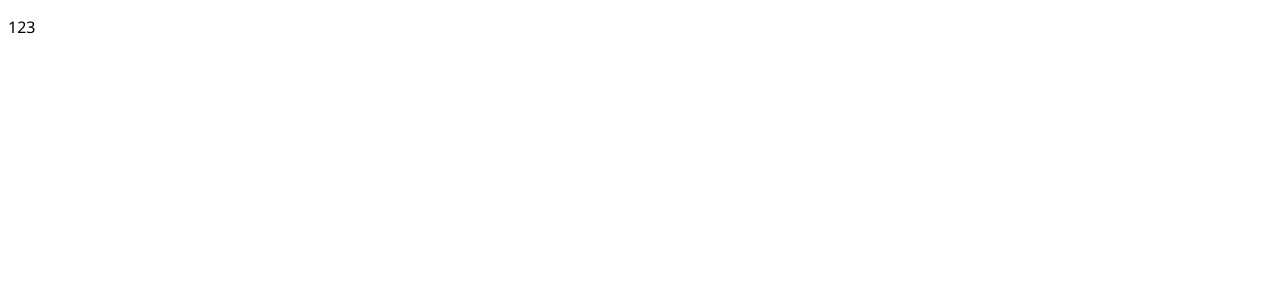
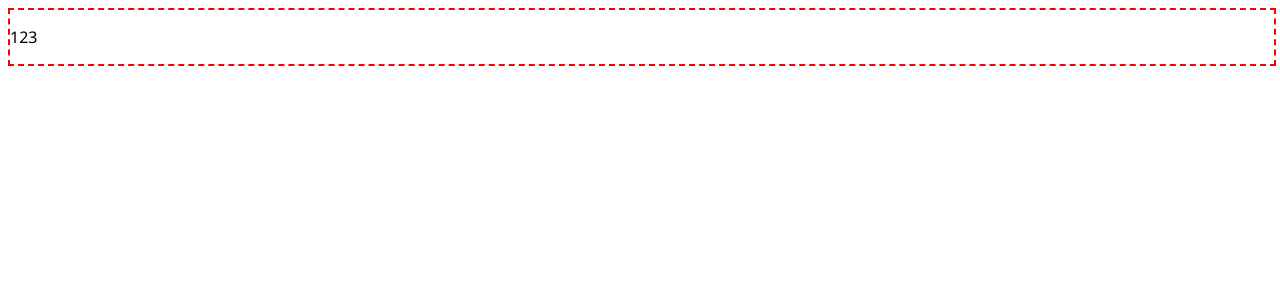
Before and after one commit to HyperboreaHQ/hyperbloomui, a Vue app: page / in a window 1280 px wide. Shown: the top 300 px of the page. Built offline with nearby package versions, Linux system fonts and the light colour scheme.

Commit message:
feat: initial themes support

```diff
--- /dev/null
+++ b/global.d.ts
@@ -0,0 +1,3 @@
+declare module '*.scss';
+declare module '*.sass';
+declare module '*.css';
--- a/package.json
+++ b/package.json
@@ -17,6 +17,7 @@
     },
     "devDependencies": {
         "@vitejs/plugin-vue": "^5.1.1",
+        "sass": "^1.77.8",
         "typescript": "^5.5.3",
         "vite": "^5.3.5",
         "vue-tsc": "^2.0.29"
--- a/src/layouts/App.vue
+++ b/src/layouts/App.vue
@@ -1,26 +1,30 @@
-<script setup>
+<script async setup>
     import { defineProps } from 'vue';
     import state from '../state';
+    import { loadTheme } from '../themes/index';
 
     const props = defineProps({
         theme: String | undefined
     });
+
+    loadTheme(props.theme)
+        .then((name) => state.hyperbloomui.theme = name)
+        .catch((err) => console.error(`Failed to load theme ${props.theme}: ${err}`));
 </script>
 
-<style lang="css">
-    .hyperbloomui--app {
-        width: 100%;
-        height: 100%;
-        margin: 0;
-        padding: 0;
+<style lang="sass">
+    .hyperbloomui--app
+        width: 100%
+        height: 100%
+        margin: 0
+        padding: 0
 
-        font-family: 'Segoe UI', Tahoma, Geneva, Verdana, sans-serif;
-        font-size: 16px;
-    }
+        font-family: 'Segoe UI', Tahoma, Geneva, Verdana, sans-serif
+        font-size: 16px
 </style>
 
 <template>
-    <div class="hyperbloomui--app {{ props.theme ?? ''  }}">
+    <div :class="`hyperbloomui--app hyperbloomui--${state.hyperbloomui.theme}--app`">
         <slot />
     </div>
 </template>
--- a/src/state.ts
+++ b/src/state.ts
@@ -2,6 +2,6 @@ import { reactive } from 'vue';
 
 export default reactive({
     hyperbloomui: {
-        theme: null
+        theme: 'debug-theme'
     }
 });
--- /dev/null
+++ b/src/themes/debug-theme/index.ts
@@ -0,0 +1,6 @@
+export default async function(): Promise<string> {
+    await import('./layouts.sass');
+    await import('./components.sass');
+
+    return 'debug-theme';
+};
--- /dev/null
+++ b/src/themes/debug-theme/layouts.sass
@@ -0,0 +1,3 @@
+// App
+.hyperbloomui--debug-theme--app
+    border: 2px dashed red
--- a/src/themes/index.ts
+++ b/src/themes/index.ts
@@ -1,3 +1,41 @@
+const themes = {
+    'debug-theme': import('./debug-theme/index')
+};
+
+/**
+ * Get list of available themes.
+ */
+const listThemes = (): string[] => Object.keys(themes);
+
+/**
+ * Check if theme with given name exists.
+ */
+const hasTheme = (name: string): boolean => themes[name] === undefined;
+
+/**
+ * Load theme with given name, returning
+ * CSS class prefix of theme classes.
+ *
+ * This method will load theme styles into the DOM.
+ */
+const loadTheme = async (name: string | undefined): Promise<string> => {
+    name ??= 'debug-theme';
+
+    // Warn user if theme doesn't exist
+    if (themes[name] === undefined)
+        console.error(`No theme found: ${name}`);
+
+    // Get theme loader
+    const themeLoader = await themes[name ?? 'debug-theme'];
+
+    // Return theme prefix
+    return await themeLoader.default();
+};
+
 export {
+    themes,
 
+    listThemes,
+    hasTheme,
+    loadTheme
 };
```
Also changed, not shown: src/themes/debug-theme/components.sass (added), 1 other file (tests, documents, lock files or other folders).
